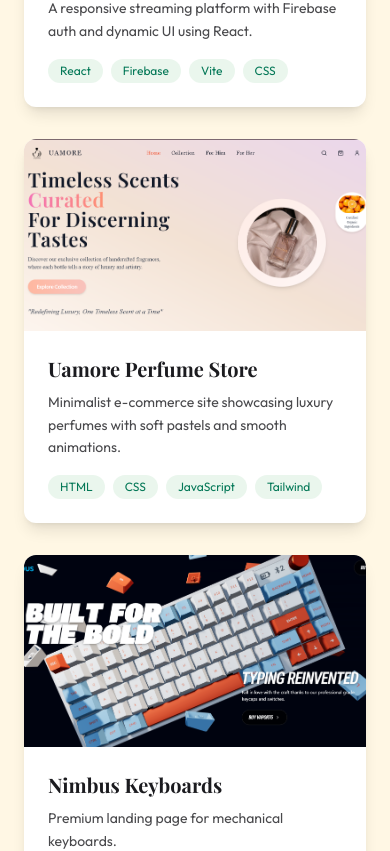
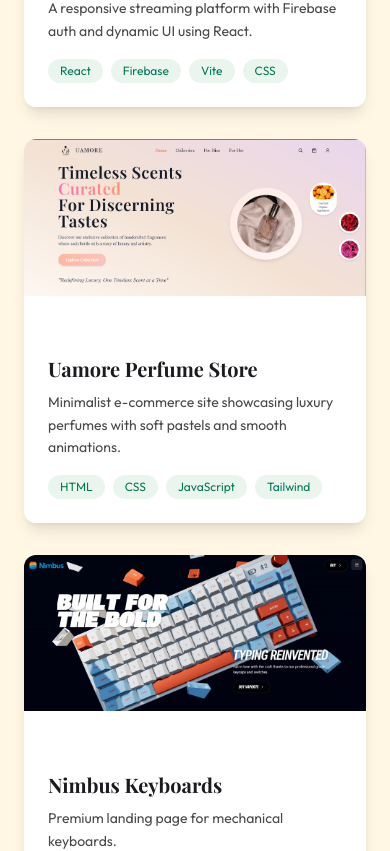
Before and after one commit to Komal290106/Portfolio, a React (Vite) app: page / in a window 390 px wide. Shown: the part 5474-6325 px from the top of the page. Built offline with nearby package versions, Linux system fonts and the light colour scheme; grey boxes are pictures that could not be loaded.

Commit message:
made pics responsive

```diff
--- a/src/components/ProjectsGallery.tsx
+++ b/src/components/ProjectsGallery.tsx
@@ -161,10 +161,10 @@
               {/* Project Image */}
               <div className="h-48 relative overflow-hidden">
                 <img
-                  src={project.image}
-                  alt={project.title}
-                  className="w-full h-full object-cover group-hover:scale-105 transition-transform duration-300"
-                />
+    src={project.image}
+    alt={project.title}
+    className="w-full h-auto object-contain group-hover:scale-105 transition-transform duration-300"
+  />
                 <div className="absolute inset-0 flex items-center justify-center opacity-0 group-hover:opacity-100 transition-all duration-300">
                   <div className="flex space-x-4">
                     {project.liveUrl ? (
```
